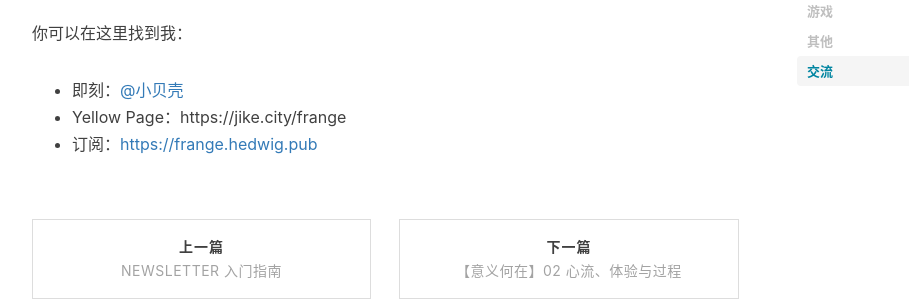
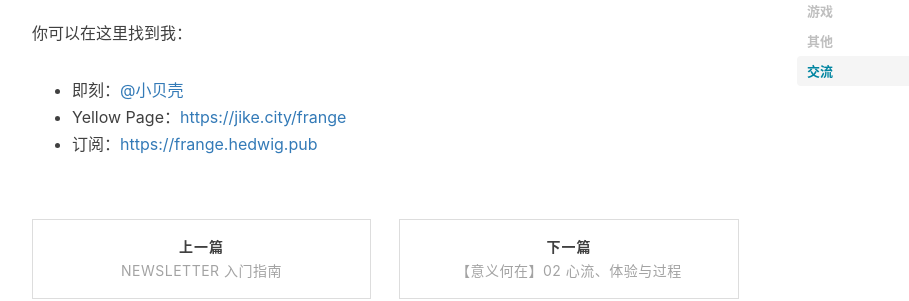
Before and after one commit to frangezone/frangezone, a Jekyll site: the page built from _posts/2022-03-24-the-meaning-01.md, in a window 1280 px wide and 900 px high, scrolled down 3033 px. Shown: the part 153-454 px from the top of the window, without its empty margins (233-1142 px from the left). Built offline with Jekyll 4.4.1, drawn with Linux system fonts in a browser that asks for light colours; nearby versions of some CDN libraries; a script that is not in the unit is left out; comment, search, counter and statistics services are not loaded; part of the change alters nothing that is shown.

```diff
--- a/_posts/2022-03-24-the-meaning-01.md
+++ b/_posts/2022-03-24-the-meaning-01.md
@@ -16,7 +16,7 @@ Hi，我是小贝壳。
 
 如果有人看或者给予一些反馈和回声的话，那就再好不过了。
 
-------
+---
 
 
 
@@ -88,5 +88,5 @@ Hi，我是小贝壳。
 你可以在这里找到我：
 
 - 即刻：[@小贝壳](https://okjk.co/0rSA5J)
-- Yellow Page：https://jike.city/frange
+- Yellow Page：[https://jike.city/frange](https://jike.city/frange)
 - 订阅：[https://frange.hedwig.pub](https://frange.hedwig.pub/)
```
